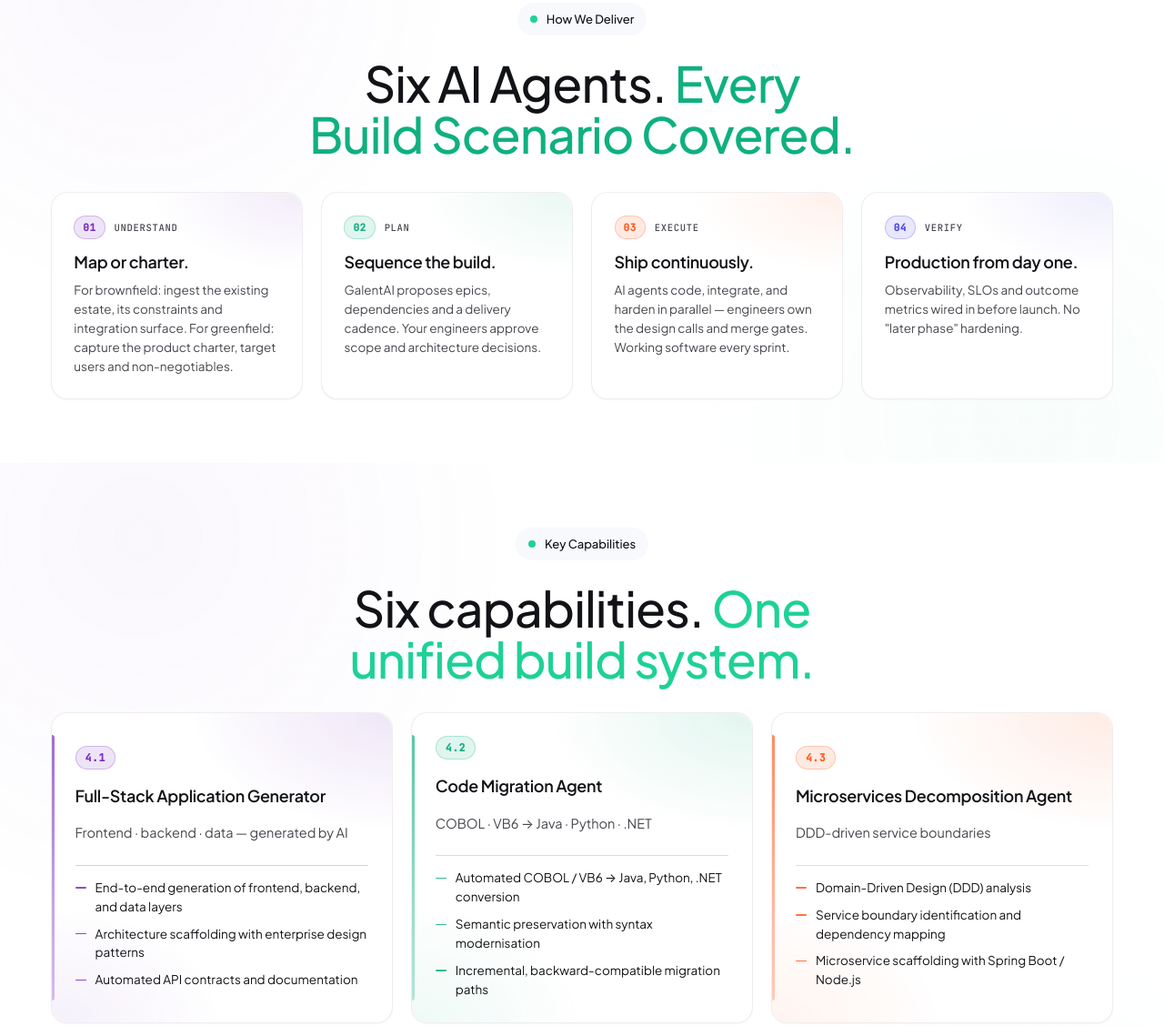
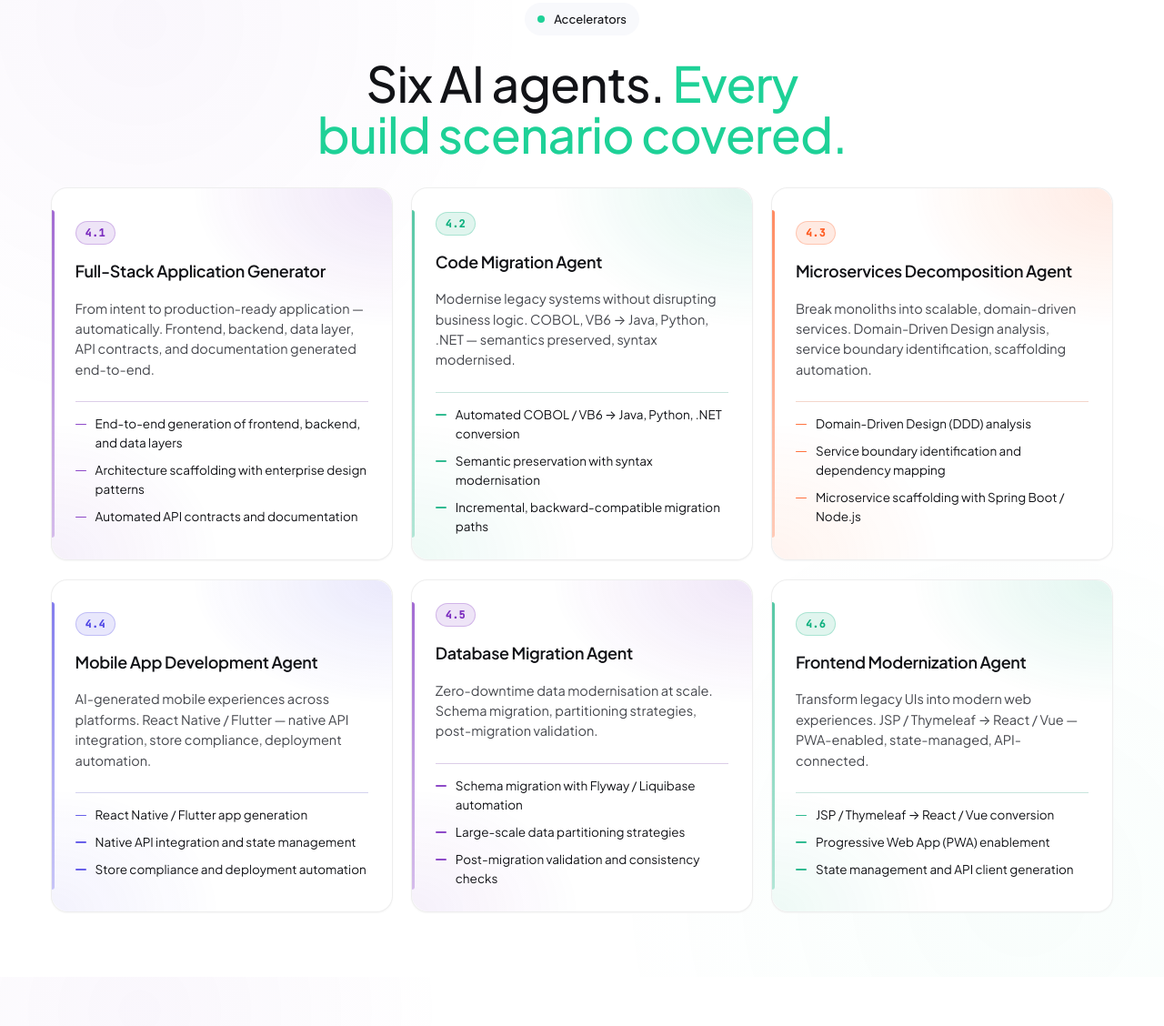
Before and after one commit to Nirmal-88/Galent-website, a plain HTML site: page src/services/brownfield-greenfield.html in a window 1280 px wide. Shown: the part 1597-2725 px from the top of the page at 91% size. Drawn offline with Linux system fonts and the light colour scheme.

Commit message:
Brownfield: drop delivery-flow, rename to Accelerators, new copy
Removed the 4-step delivery-flow section (Map or charter / Sequence
the build / Ship continuously / Production from day one) - not in
the content doc.

Merged the surviving capabilities section into the #how anchor so
the hero CTA 'See how we deliver' still resolves. Section badge
renamed 'Key Capabilities' -> 'Accelerators'; headline switched
to 'Six AI agents. Every build scenario covered.'

Updated services.json brownfield.capabilities with the new
description sentences per spec:
- Full-Stack Application Generator
- Code Migration Agent
- Microservices Decomposition Agent
- Mobile App Development Agent
- Database Migration Agent
- Frontend Modernization Agent

Bullets unchanged. Existing engines-grid renderer already reads
.description so no JS change needed.

```diff
--- a/src/content/services.json
+++ b/src/content/services.json
@@ -133,12 +133,12 @@
       ]
     },
     "capabilities": {
-      "title": "Six capabilities. <em class=\"ac-p\">One unified build system.</em>",
+      "title": "Six AI agents. <em class=\"ac-p\">Every build scenario covered.</em>",
       "items": [
         {
           "num": "4.1",
           "title": "Full-Stack Application Generator",
-          "kicker": "Frontend · backend · data — generated by AI",
+          "description": "From intent to production-ready application — automatically. Frontend, backend, data layer, API contracts, and documentation generated end-to-end.",
           "bullets": [
             "End-to-end generation of frontend, backend, and data layers",
             "Architecture scaffolding with enterprise design patterns",
@@ -148,7 +148,7 @@
         {
           "num": "4.2",
           "title": "Code Migration Agent",
-          "kicker": "COBOL · VB6 → Java · Python · .NET",
+          "description": "Modernise legacy systems without disrupting business logic. COBOL, VB6 → Java, Python, .NET — semantics preserved, syntax modernised.",
           "bullets": [
             "Automated COBOL / VB6 → Java, Python, .NET conversion",
             "Semantic preservation with syntax modernisation",
@@ -158,7 +158,7 @@
         {
           "num": "4.3",
           "title": "Microservices Decomposition Agent",
-          "kicker": "DDD-driven service boundaries",
+          "description": "Break monoliths into scalable, domain-driven services. Domain-Driven Design analysis, service boundary identification, scaffolding automation.",
           "bullets": [
             "Domain-Driven Design (DDD) analysis",
             "Service boundary identification and dependency mapping",
@@ -168,7 +168,7 @@
         {
           "num": "4.4",
           "title": "Mobile App Development Agent",
-          "kicker": "React Native · Flutter · store-ready",
+          "description": "AI-generated mobile experiences across platforms. React Native / Flutter — native API integration, store compliance, deployment automation.",
           "bullets": [
             "React Native / Flutter app generation",
             "Native API integration and state management",
@@ -178,7 +178,7 @@
         {
           "num": "4.5",
           "title": "Database Migration Agent",
-          "kicker": "Flyway · Liquibase · zero loss",
+          "description": "Zero-downtime data modernisation at scale. Schema migration, partitioning strategies, post-migration validation.",
           "bullets": [
             "Schema migration with Flyway / Liquibase automation",
             "Large-scale data partitioning strategies",
@@ -188,7 +188,7 @@
         {
           "num": "4.6",
           "title": "Frontend Modernization Agent",
-          "kicker": "JSP · Thymeleaf → React · Vue · PWA",
+          "description": "Transform legacy UIs into modern web experiences. JSP / Thymeleaf → React / Vue — PWA-enabled, state-managed, API-connected.",
           "bullets": [
             "JSP / Thymeleaf → React / Vue conversion",
             "Progressive Web App (PWA) enablement",
--- a/src/services/brownfield-greenfield.html
+++ b/src/services/brownfield-greenfield.html
@@ -113,39 +113,8 @@
     <section id="how">
       <div class="container">
         <div class="section-head" data-reveal>
-          <span class="badge"><span class="dot"></span>How We Deliver</span>
-          <h2 class="t-h1">Six AI Agents. <em class="ac-g">Every Build Scenario Covered.</em></h2>
-        </div>
-        <div class="delivery-flow" data-reveal>
-          <div class="delivery-step">
-            <div class="df-head"><span class="df-step">01</span><span class="df-stage">Understand</span></div>
-            <h4>Map or charter.</h4>
-            <p>For brownfield: ingest the existing estate, its constraints and integration surface. For greenfield: capture the product charter, target users and non-negotiables.</p>
-          </div>
-          <div class="delivery-step">
-            <div class="df-head"><span class="df-step">02</span><span class="df-stage">Plan</span></div>
-            <h4>Sequence the build.</h4>
-            <p>GalentAI proposes epics, dependencies and a delivery cadence. Your engineers approve scope and architecture decisions.</p>
-          </div>
-          <div class="delivery-step">
-            <div class="df-head"><span class="df-step">03</span><span class="df-stage">Execute</span></div>
-            <h4>Ship continuously.</h4>
-            <p>AI agents code, integrate, and harden in parallel — engineers own the design calls and merge gates. Working software every sprint.</p>
-          </div>
-          <div class="delivery-step">
-            <div class="df-head"><span class="df-step">04</span><span class="df-stage">Verify</span></div>
-            <h4>Production from day one.</h4>
-            <p>Observability, SLOs and outcome metrics wired in before launch. No "later phase" hardening.</p>
-          </div>
-        </div>
-      </div>
-    </section>
-
-    <section id="capabilities">
-      <div class="container">
-        <div class="section-head" data-reveal>
-          <span class="badge"><span class="dot"></span>Key Capabilities</span>
-          <h2 class="t-h1">Six capabilities. <em class="ac-p">One unified build system.</em></h2>
+          <span class="badge"><span class="dot"></span>Accelerators</span>
+          <h2 class="t-h1">Six AI agents. <em class="ac-p">Every build scenario covered.</em></h2>
         </div>
         <div class="engines-grid"><!-- CMS-driven: filled by js/service-cms.js --></div>
       </div>
```
